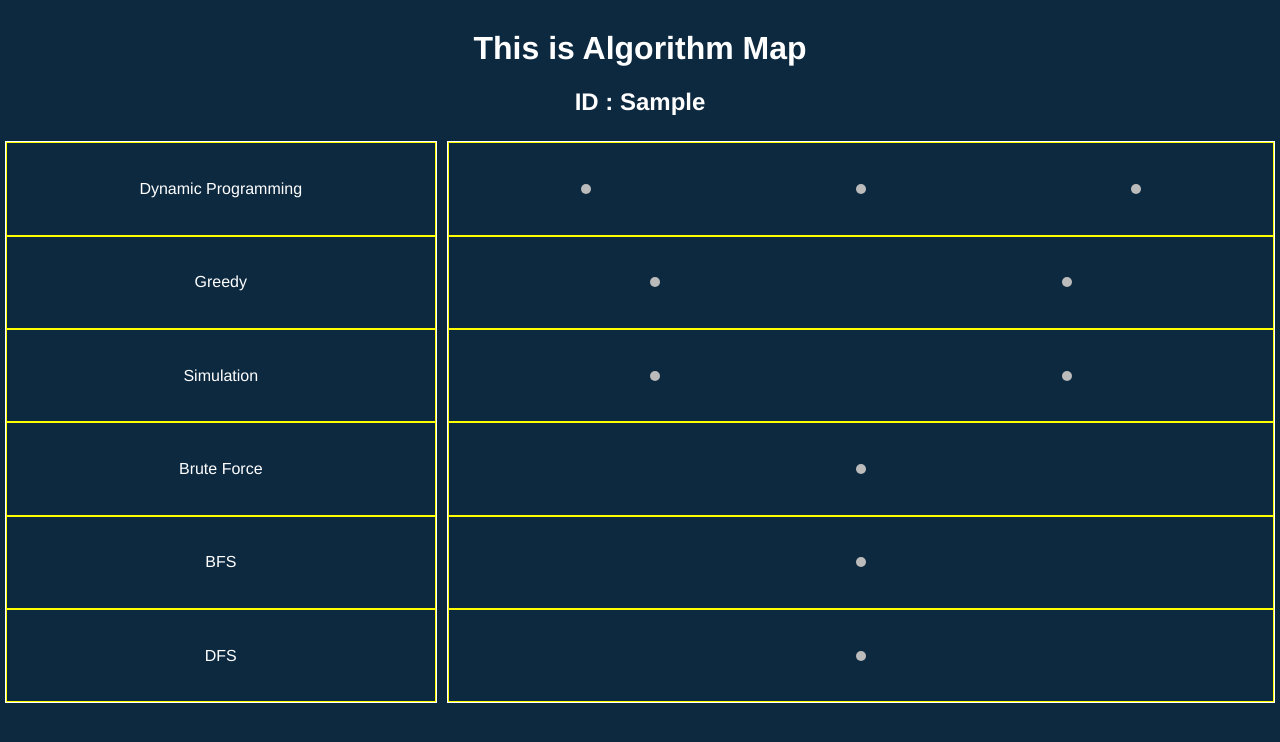
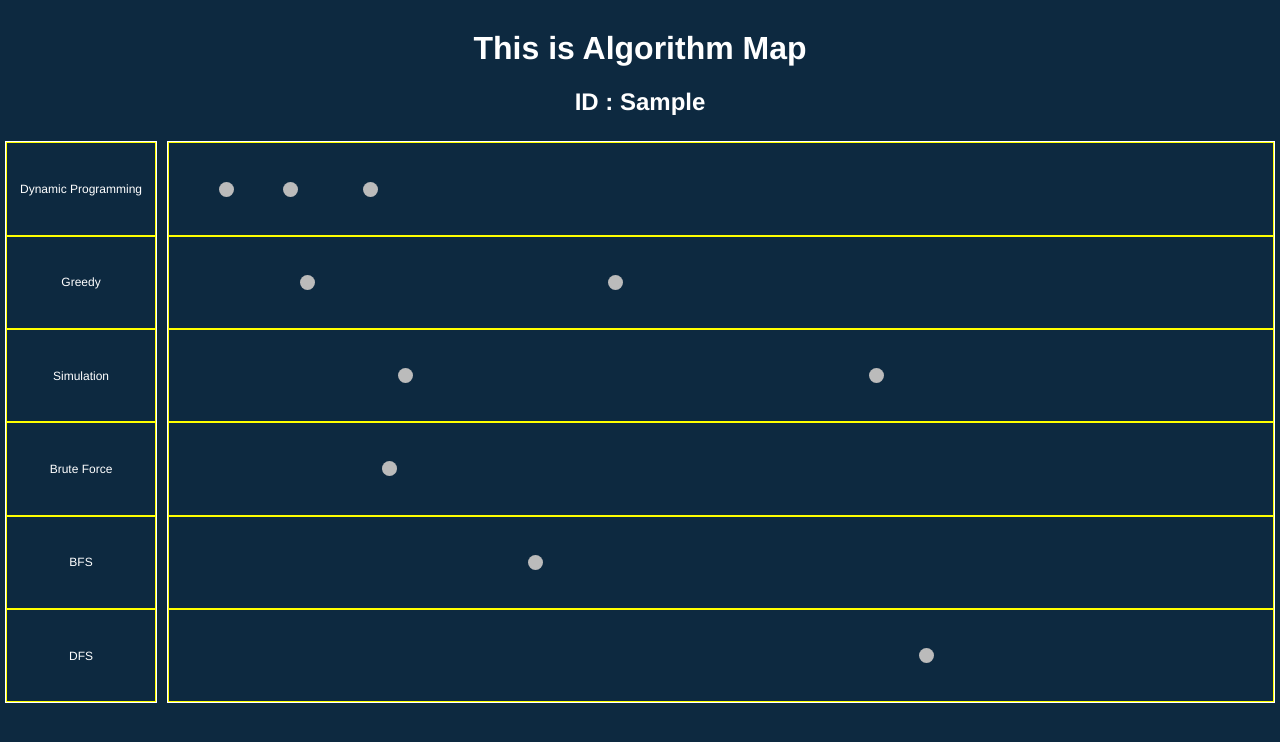
Before and after one commit to openbeak/algoreader-front, a Vue app: page / in a window 1280 px wide. Both pictures are taken after typing "Sample" into the empty fields and a click on the button "Submit". Shown: the part 801-1543 px from the top of the page. Built offline with nearby package versions, Linux system fonts and the light colour scheme.

Commit message:
Time series point array

```diff
--- a/src/components/AlgoMap.vue
+++ b/src/components/AlgoMap.vue
@@ -37,16 +37,18 @@
         beforeUpdate() {
             // this.sortedProblems.sort((a) =>{return a['time'];});
             console.log(this.getSolvedProblems);
-            const sorting = this.getSolvedProblems
+            const sorting = this.getSolvedProblems // 시간 순서대로 오름차순 정렬
                 .sort((a,b) => {
                     return a['time']-b['time'];
                 })
 
             let timeScope = [];
             timeScope.push(sorting[0]['time']);
-            timeScope.push(sorting[timeScope.length-1]['time']);
+            timeScope.push(sorting[sorting.length-1]['time']);
             this.$store.commit('setTimeScope', timeScope);
+            console.log(timeScope);
 
+            // 문제 유형별로 많이 푼 문제부터 내림차순 정렬
             this.sortedProblems = JsonToArray(groupBy(sorting, 'category'))
                 .sort((a,b) => {
                     return b['value'].length - a['value'].length;
@@ -94,11 +96,12 @@
         flex-direction: row;
     }
     #category {
-        flex-grow: 1;
+        width: 150px;
+        font-size: 12px;
 
     }
     #bubbles {
-        flex-grow: 3;
+        flex-grow: 1;
     }
 
     .section1 {
@@ -112,18 +115,18 @@
     .section2 {
         border: 1px solid yellow;
         display: flex;
-        justify-content: center;
         align-content: center;
         flex-direction: column;
     }
 
     .category {
         flex-grow: 1;
+        justify-content: center;
 
     }
 
     .points {
-        flex-grow: 3;
+        flex-grow: 1;
         font-size: 10px;
         display: flex;
         flex-direction: row;
--- a/src/components/Point.vue
+++ b/src/components/Point.vue
@@ -1,35 +1,47 @@
 <template>
-<!--    <div class="point">-->
-        <div class="dot"></div>
-<!--    </div>-->
+        <div class="dot" v-bind:style="{left: left}"></div>
 </template>
 
 <script>
+    import { mapGetters } from 'vuex';
+
     export default {
         name: "Point",
-        props: {
-            info: Object
-        }
+        data: {
+            time: null,
+            left: ''
+        },
+        props: ['info'],
+        computed: {
+            ...mapGetters([
+                'getMaxTime',
+                'getMinTime'
+            ])
+        },
+        beforeMount() {
+            const min = this.getMinTime;
+            const max = this.getMaxTime;
+            this.time = this.info.time;
+            // 비율을 계산해서 점을 이동시켜 줌
+            this.left = 50+700*leftProportion(min,max,this.time)+'px';
+            console.log(this.left);
+        },
+    }
+
+    // 최댓값이면 1, 최솟값이면 0, 그 사이에서 비율만큼 소수를 반환하는 메소드
+    const leftProportion = (min, max, mine) => {
+        return (mine-min)/(max-min);
     }
 </script>
 
 <style scoped>
-    .point {
-        flex-grow: 1;
-        display: flex;
-        justify-content: center;
-        align-content: center;
-        flex-direction: column;
-        vertical-align: middle;
-        horiz-align: center;
-    }
-
     .dot {
-        width: 10px;
-        height: 10px;
+        position: relative;
+        width: 15px;
+        height: 15px;
         background-color: #bbb;
         border-radius: 50%;
         display: inline-block;
-        margin: auto;
+        margin: auto 0;
     }
 </style>
--- a/src/store.js
+++ b/src/store.js
@@ -7,7 +7,7 @@ export const store = new Vuex.Store({
     state: {
         userId: null,
         solvedProblems: null,
-        timeScope: []
+        timeScope: null
 
     },
     mutations: {
```
